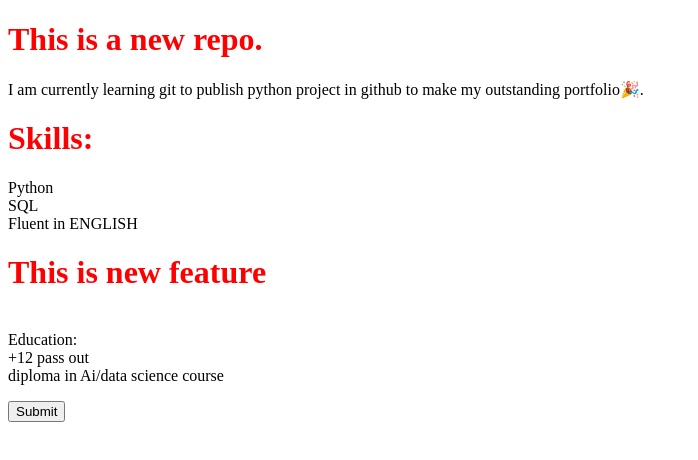
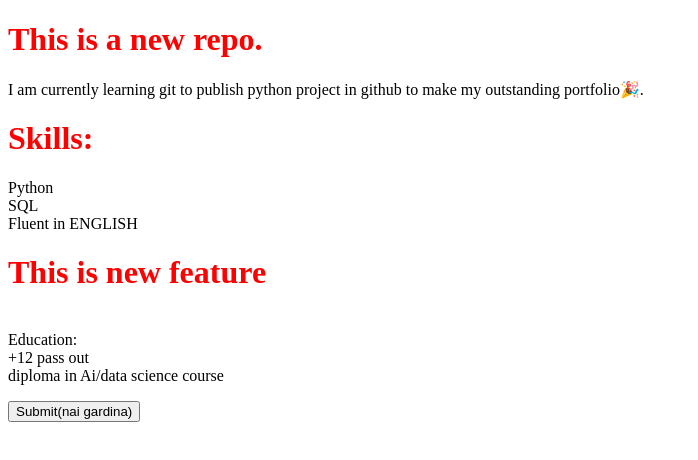
Before and after one commit to sushilgurung-1/localTOremote, a plain HTML site: page index.html in a window 1280 px wide. Shown: the whole page, without its empty margins (0-698 px from the left). Drawn offline with Linux system fonts and the light colour scheme.

Commit message:
gardina in index

```diff
--- a/index.html
+++ b/index.html
@@ -26,7 +26,7 @@
             diploma in Ai/data science course
 
         </p>
-        <button>Submit</button>
+        <button>Submit(nai gardina)</button>
     </p>
 </body>
 </html>
```
